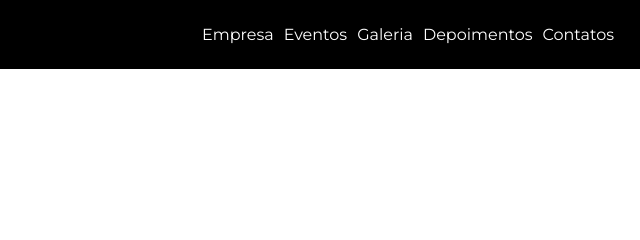
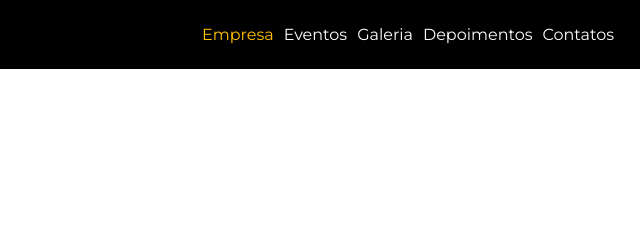
Before and after one commit to Tecla-Maximus-Ltda/studion, a website: page src/index.html in a window 1280 px wide. In both pictures the pointer is over the link "Empresa". Shown: the top 240 px of the page, 640-1280 px from the left. Drawn offline with Linux system fonts and the light colour scheme.

Commit message:
feat(css): Using vars on css

```diff
--- a/src/style.css
+++ b/src/style.css
@@ -5,6 +5,7 @@
 }
 
 :root {
+  --color-primary: #ffc300;
   font-family: 'Montserrat', sans-serif;
   font-size: 16px;
 }
@@ -46,3 +47,7 @@ li {
   color: #FFF;
   text-decoration: none;
 }
+
+.navbar__links a:hover {
+  color: var(--color-primary);
+}
```
